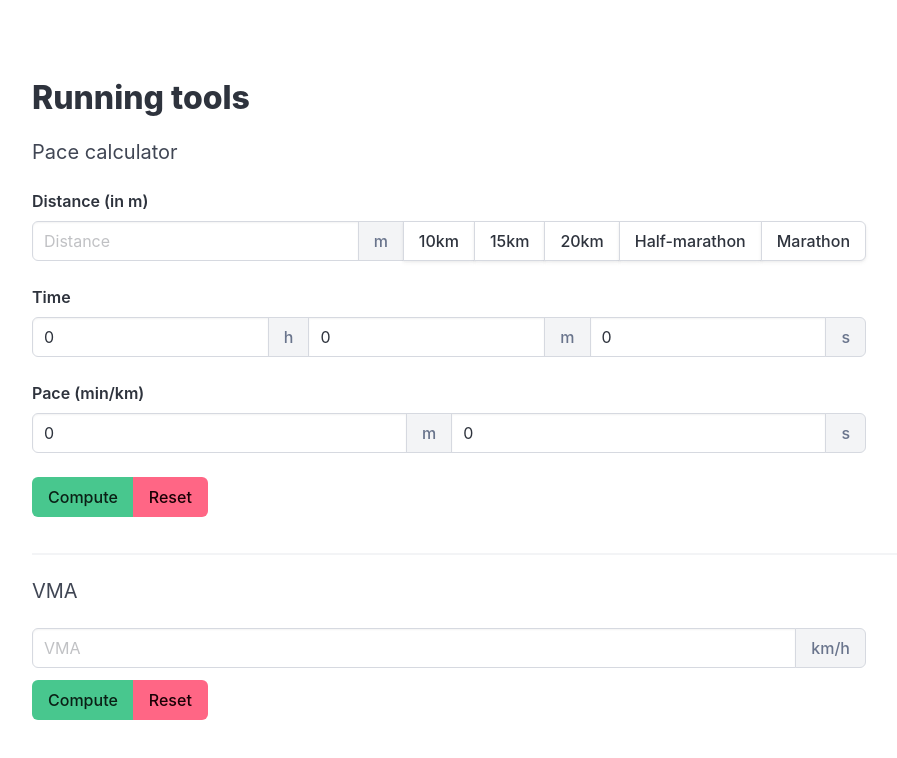
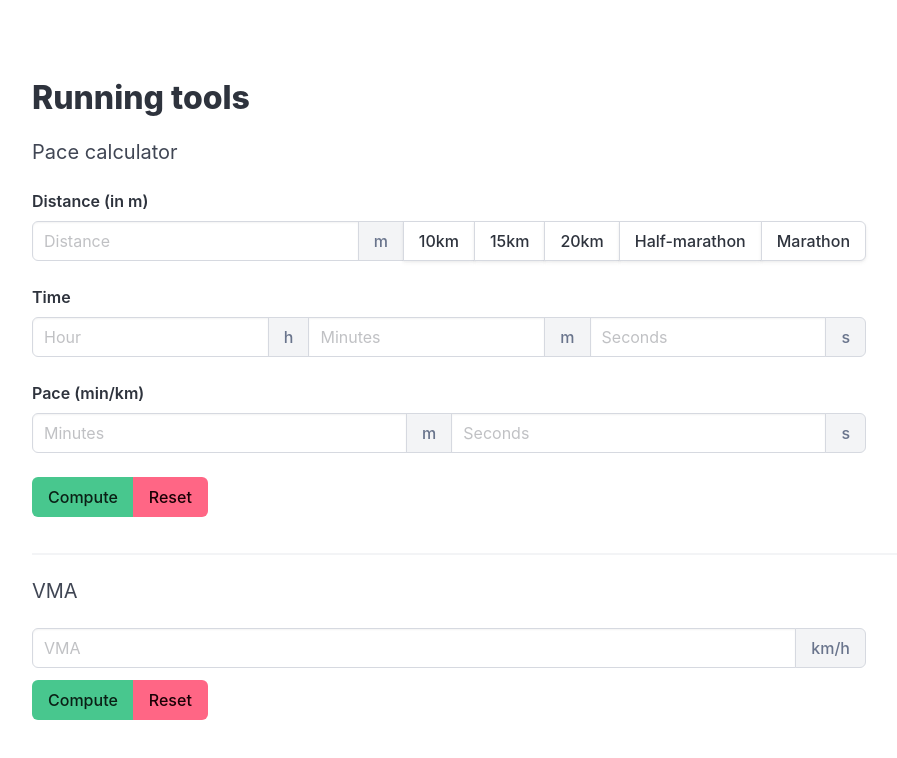
Before and after one commit to bastantoine/running-pace-calculator, a Vue app: page / in a window 1280 px wide. Shown: the top 758 px of the page, without its empty margins (48-945 px from the left). Built offline with nearby package versions, Linux system fonts and the light colour scheme.

Commit message:
Fixed default values

```diff
--- a/src/App.vue
+++ b/src/App.vue
@@ -1,14 +1,14 @@
 <script setup lang="ts">
 import { ref } from 'vue'
 
-type Duration = { hours: number; minutes: number; seconds: number }
-type ShortDuration = { minutes: number; seconds: number }
+type Duration = { hours: number | null; minutes: number | null; seconds: number | null }
+type ShortDuration = { minutes: number | null; seconds: number | null }
 type FormattedDuration = { hours: string; minutes: string; seconds: string }
-type Pace = { minutes: number; seconds: number }
+type Pace = { minutes: number | null; seconds: number | null }
 
 const form_distance = ref<number>()
-const form_duration = ref<Duration>({ hours: 0, minutes: 0, seconds: 0 })
-const form_pace = ref<Pace>({ minutes: 0, seconds: 0 })
+const form_duration = ref<Duration>({ hours: null, minutes: null, seconds: null })
+const form_pace = ref<Pace>({ minutes: null, seconds: null })
 const laps = ref<{
   distance: number;
   duration: FormattedDuration;
@@ -93,8 +93,8 @@ function setDistance(distance: number) {
 
 function resetPace() {
   form_distance.value = undefined
-  form_duration.value = { hours: 0, minutes: 0, seconds: 0 }
-  form_pace.value = { minutes: 0, seconds: 0 }
+  form_duration.value = { hours: null, minutes: null, seconds: null }
+  form_pace.value = { minutes: null, seconds: null }
   splits.value = []
 }
 
```
